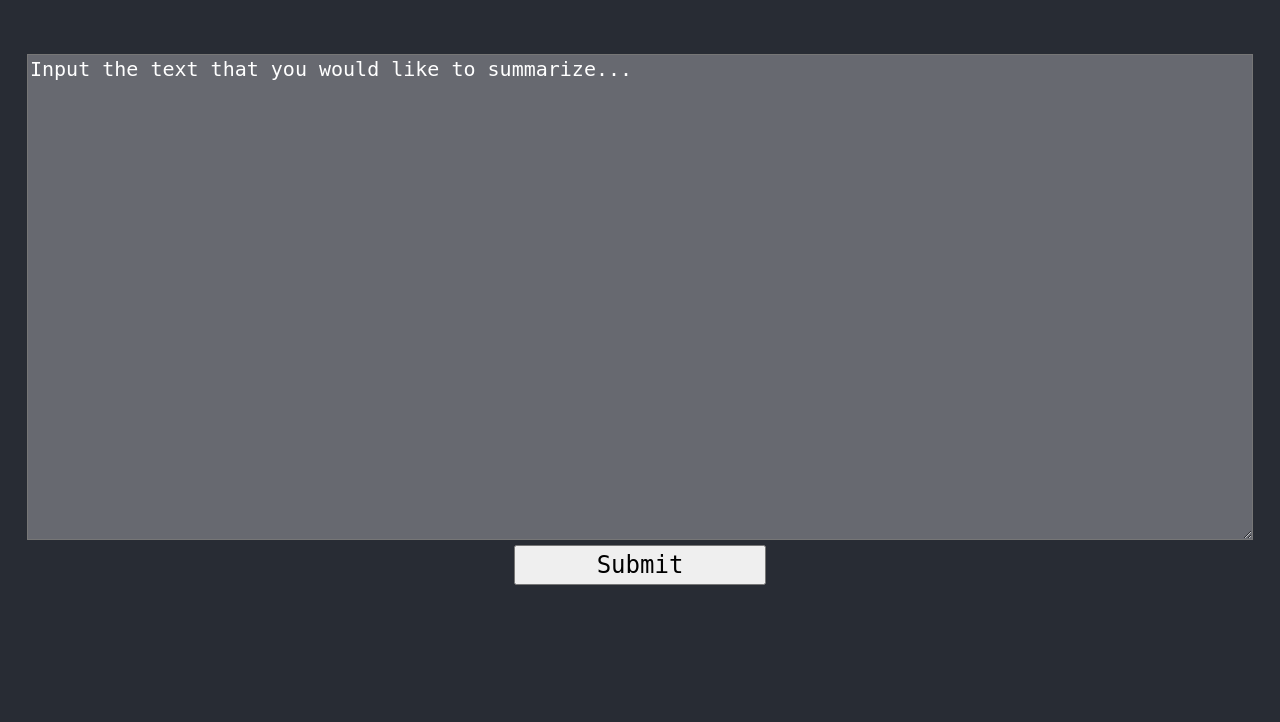
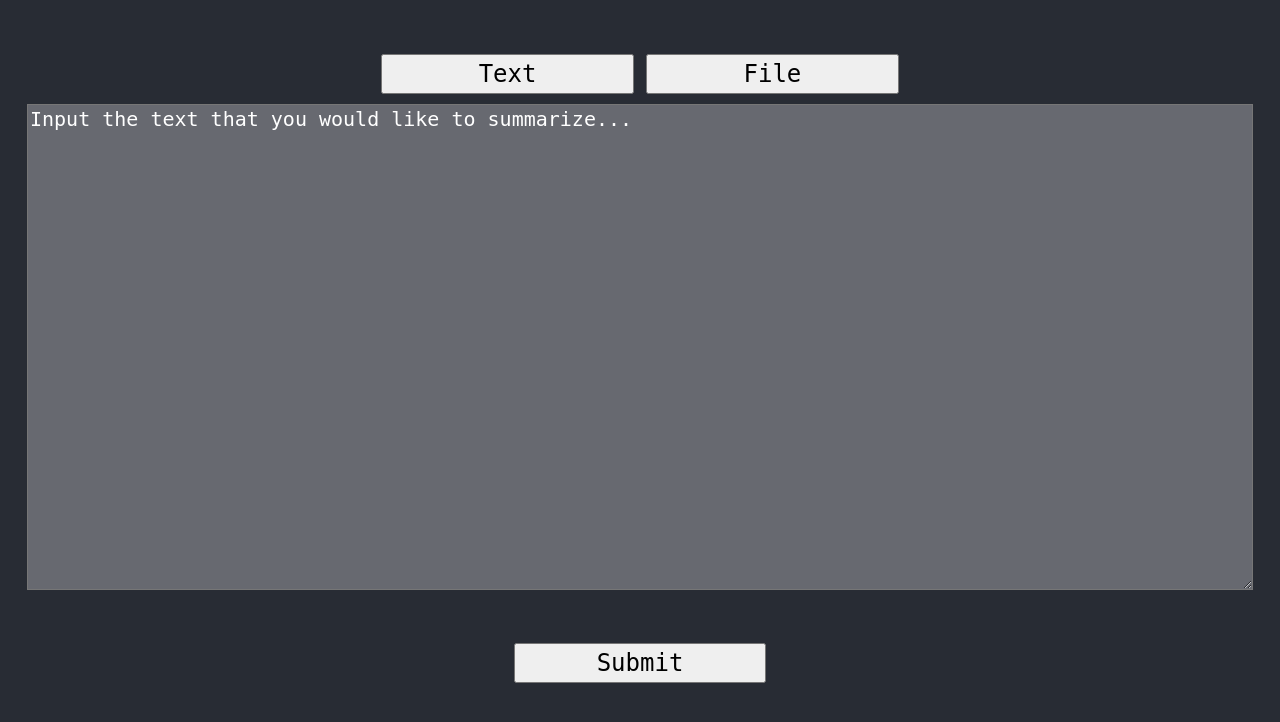
Before and after one commit to UMD-Mehdiyev/Multimodal-ANNIHILATOR-AI-OBLITERATE-CRUSH-AND-DESTROY, a Flask app: page / in a window 1280 px wide. Shown: the part 54-776 px from the top of the page. Run offline with Flask 3, Linux system fonts and the light colour scheme.

Commit message:
Add file upload option

```diff
--- a/static/css/main.css
+++ b/static/css/main.css
@@ -45,13 +45,36 @@ body {
     padding-top: 100px;
 }
 
+#input-form {
+    padding-top: 10px
+}
+
 #content {
     font-size: x-large;
     background-color: rgb(103, 105, 112);
     color: white;
 }
 
-#submit {
+#file-upload {
+    font-size: x-large;
+    color: white;
+}
+
+#text-btn {
+    width: 20%;
+    height: 40px;
+    font-size: 120%;
+    font-family: monospace;
+}
+
+#file-btn {
+    width: 20%;
+    height: 40px;
+    font-size: 120%;
+    font-family: monospace;
+}
+
+#submit-btn {
     width: 20%;
     height: 40px;
     font-size: 120%;
--- /dev/null
+++ b/static/js/index.js
@@ -0,0 +1,16 @@
+window.onload = function() {
+    const textBtn = document.getElementById('text-btn');
+    const fileBtn = document.getElementById('file-btn');
+    const textArea = document.getElementById('content');
+    const fileUpload = document.getElementById('file-upload');
+
+    textBtn.addEventListener('click', () => {
+        textArea.hidden = false;
+        fileUpload.hidden = true;
+    });
+
+    fileBtn.addEventListener('click', () => {
+        textArea.hidden = true;
+        fileUpload.hidden = false;
+    });
+}
--- a/templates/base.html
+++ b/templates/base.html
@@ -4,6 +4,7 @@
     <meta charset="UTF-8">
     <meta name="viewport" content="width=device-width, initial-scale=1.0">
     <link rel="stylesheet" href="{{ url_for('static', filename='css/main.css') }}">
+    <script src="{{ url_for('static', filename='js/index.js') }}"></script>
     {% block header %}{% endblock %}
 </head>
 <body>
--- a/templates/index.html
+++ b/templates/index.html
@@ -6,10 +6,17 @@
 
 {% block body %}
 <div class="container">
-    <form action="/" method="POST">
+    <div class="button-container">
+        <button id="text-btn">Text</button>
+        <button id="file-btn">File</button>
+      </div>
+    <form action="/" method="POST" id="input-form">
         <textarea name="content" id="content" rows="20" cols="100">Input the text that you would like to summarize...</textarea>
         <br>
-        <button type="submit" id="submit">Submit</button>
+        <input type="file" name="file" id="file-upload" hidden>
+        <br>
+        <br>
+        <button type="submit" id="submit-btn">Submit</button>
     </form>
 </div>
 {% endblock %}
```
